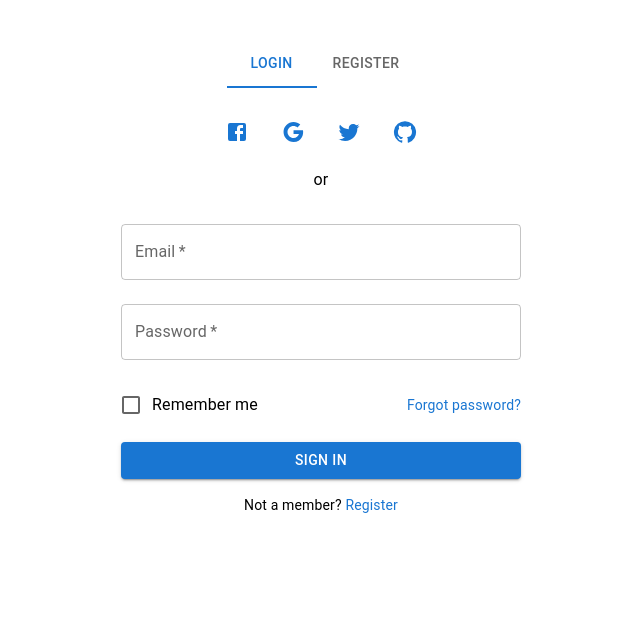
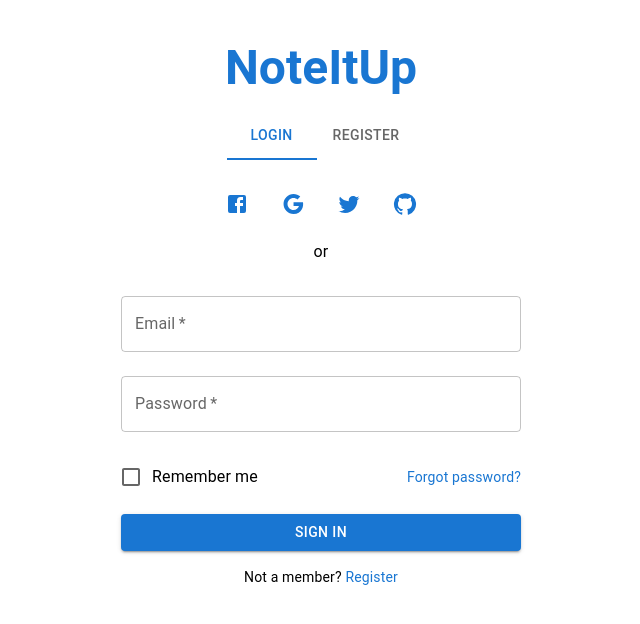
Before and after one commit to Vineel14/NoteItUp, a React (Create React App) app in the folder frontend/: page / in a window 1280 px wide. Shown: the top 624 px of the page, without its empty margins (319-959 px from the left). Built offline with nearby package versions, Linux system fonts and the light colour scheme.

Commit message:
14/11/2024 - NoteItUp heading in the Authpage

```diff
--- a/frontend/src/components/AuthPage.js
+++ b/frontend/src/components/AuthPage.js
@@ -1,7 +1,7 @@
 import React, { useState } from 'react';
 import axios from 'axios';
-import { useDispatch } from 'react-redux'; // Import useDispatch
-import { setUserId } from '../store/userSlice'; // Import setUserId action
+import { useDispatch } from 'react-redux';
+import { setUserId } from '../store/userSlice';
 import {
   Box,
   Tab,
@@ -17,7 +17,7 @@ import { Facebook, Google, Twitter, GitHub } from '@mui/icons-material';
 import { useNavigate } from 'react-router-dom';
 
 const AuthPage = () => {
-  const dispatch = useDispatch(); // Initialize dispatch
+  const dispatch = useDispatch();
   const navigate = useNavigate();
   const [tab, setTab] = useState(0);
   const [loginData, setLoginData] = useState({ email: '', password: '' });
@@ -34,12 +34,9 @@ const AuthPage = () => {
     try {
       const response = await axios.post('/auth/login', loginData);
       console.log('Login successful:', response.data);
-
-      // Extract and dispatch userId to Redux
       const userId = response.data.user.id;
-      dispatch(setUserId(userId)); // Dispatch userId
-
-      navigate("/home"); // Redirect to home after successful login
+      dispatch(setUserId(userId));
+      navigate("/home");
     } catch (err) {
       setError(err.response?.data.message || 'Login failed');
     }
@@ -57,6 +54,16 @@ const AuthPage = () => {
 
   return (
     <Box display="flex" flexDirection="column" alignItems="center" mt={5}>
+      {/* App Name */}
+      <Typography
+        variant="h3"
+        component="h1"
+        color="primary"
+        sx={{ fontFamily: 'Roboto', fontWeight: 'bold', mb: 2 }}
+      >
+        NoteItUp
+      </Typography>
+
       <Tabs value={tab} onChange={handleTabChange} centered>
         <Tab label="Login" />
         <Tab label="Register" />
```
